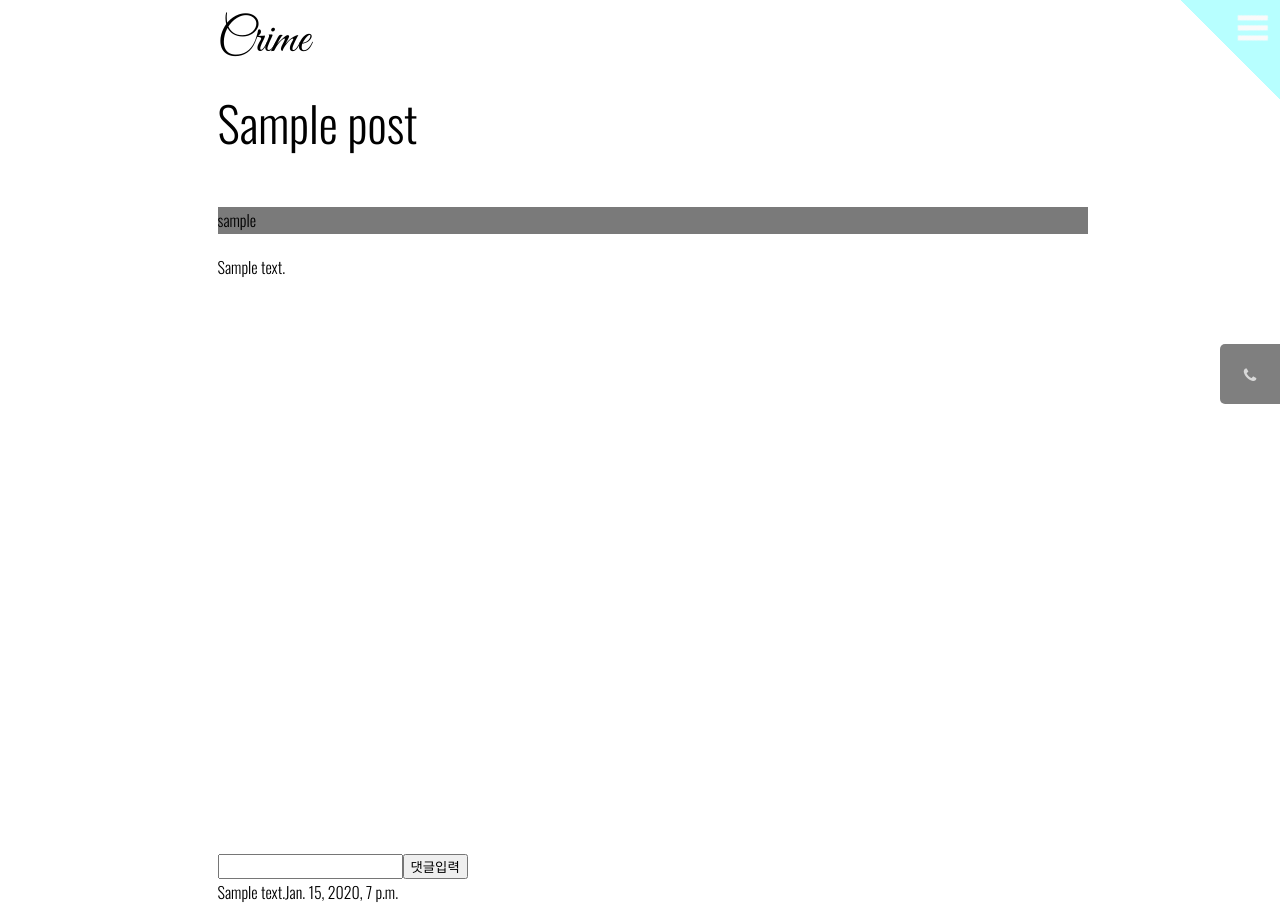
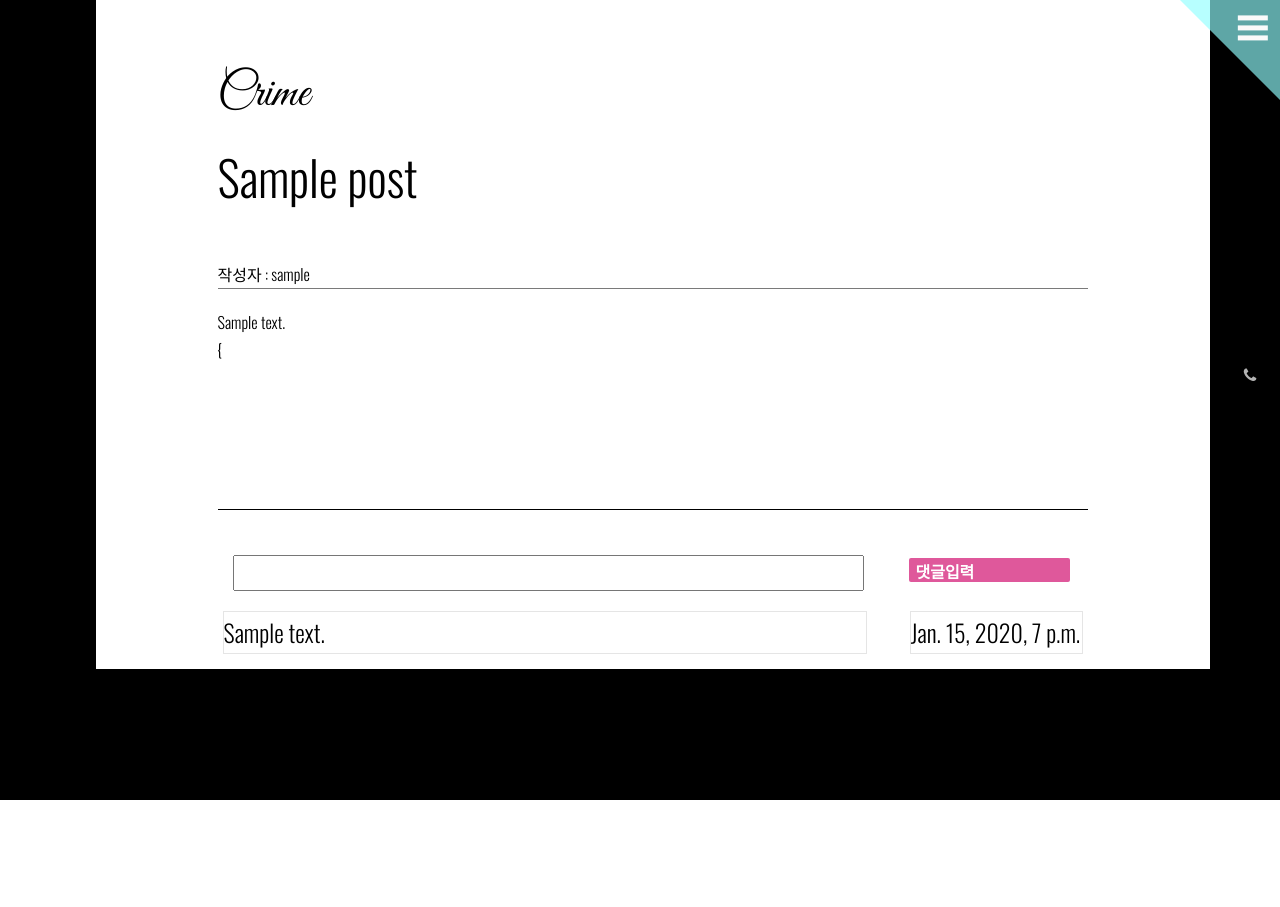
Before and after one commit to helloworldjay/crimereport, a Django app: page /post/postlist/1/ in a window 1280 px wide. After the commit the page ends 800 px from the top, so only its background shows below. Run offline with Django 3.2, Linux system fonts and the light colour scheme; tables that the repository leaves empty hold one stand-in row (values such as "Sample post"); some libraries are stand-ins or nearby versions; some web fonts are replaced.

Commit message:
2020.11.24 detailpost design

```diff
--- a/crimereport/crimereport/settings.py
+++ b/crimereport/crimereport/settings.py
@@ -29,6 +29,7 @@ SECRET_KEY = os.environ.get('DJANGO_SECRET_KEY', 'cg#p$g+j9tax!#a3cup@1$8obt2_+&
 DEBUG = bool( os.environ.get('DJANGO_DEBUG', True))
 ALLOWED_HOSTS = [
     'project.eba-ifapnmdu.ap-northeast-2.elasticbeanstalk.com',
+    '*',
 ]
 
 
--- a/crimereport/post/static/post/css/postStyle.css
+++ b/crimereport/post/static/post/css/postStyle.css
@@ -3,6 +3,13 @@ html{
 }
 body{
     background-color:  white;
+}
+.detailpage {
+    background-color: black;
+    flex-direction: column;
+    min-height: 100vh;
+    justify-content: center;
+    align-items: center;
 }
 .postwrapper {
     display: flex;
@@ -11,6 +18,7 @@ body{
     height: 90vh;
     width: 100%;
     margin-top: 5vh;
+    flex-direction: column;
 }
 .post-title {
     position: relative;
@@ -24,17 +32,72 @@ body{
     display: flex;
     height: 60%;
     width: 70%;
-    padding-left: 7%;
-
 }
 .click-party {
     display: flex;
     height: 5%;
-    width: 100%;
-    padding-left: 10%;
+    width: 70%;
     flex-direction: row;
     margin: 1%;
 }
+.click-party a {
+    display: flex;
+    height: 100%;
+    width: 8%;
+    justify-content: center;
+    align-items: center;
+}
+
+
+
+
+
+
+button.writepost,
+button.writepost::after {
+  -webkit-transition: all 0.3s;
+	-moz-transition: all 0.3s;
+  -o-transition: all 0.3s;
+	transition: all 0.3s;
+}
+
+button.writepost {
+  background-color: #df589b;
+  border: 3px solid #fff;
+  border-radius: 5px;
+  color: #fff;
+  display: block;
+  font-size: 100%;
+  font-weight: bold;
+  position: relative;
+  text-transform: uppercase;
+}
+
+button.writepost::before,
+button.writepost::after {
+  background-color: #fff;
+  content: '';
+  position: absolute;
+  z-index: -1;
+}
+
+button.writepost:hover {
+  color: black;
+  background-color: #fff;
+}
+
+/* BUTTON 1 */
+button.writepost::after {
+  height: 0;
+  left: 0;
+  top: 0;
+  width: 100%;
+}
+
+button.writepost:hover:after {
+  height: 100%;
+}
+
 
 .click-party form {
     display : flex;
@@ -54,7 +117,7 @@ body{
     height: 100%;
     width: auto;
     object-fit: cover;
-    margin-right: 1%;
+    margin-right: 4%;
     cursor: pointer;
 }
 
@@ -78,12 +141,17 @@ body{
     background-color: white;
     padding-left: 1%;
     padding-right: 1%;
+    min-height: 50vh;
 }
 .detail-postwrapper{
     display: flex;
     width:80%;
     flex-direction: column;
-    min-height: 100vh;
+    min-height: 50vh;
+    padding-top: 5%;
+    padding-bottom: 5%;
+    border-bottom: 1px solid black;
+    margin-bottom: 15px;
 }
 .detail-postwrapper .detail-pagetitle {
     display: flex;
@@ -97,25 +165,59 @@ body{
     margin-bottom : 5%;
     color: black;
 }
+.detail-postwrapper a {
+    display:flex;
+    align-items: flex-start;
+    justify-content: flex-start;
+    width: 15%;
+}
 .detail-postwrapper .detail-text {
     display: flex;
     color: black;
 }
 .detail-postwrapper .detail-idbar {
     display: inline;
-    background-color: rgba(0, 0, 1, 0.521);
+    border-bottom: 1px solid rgba(0, 0, 1, 0.521);
 }
 .detail-container ul {
     display: flex;
     width: 80%;
     flex-direction: column;
+    margin-top: 15px;
 }
 .detail-container ul form {
     display: flex;
+    flex-direction: row;
+    padding: 15px;
+}
+.detail-container ul form input {
+    display: flex;
+    height: 30px;
+    width: 75%;
+    margin-right: 5%;
+}
+.detail-container ul form button {
+    display: flex;
+    height: 30px;
+    width: 20%;
 }
 .detail-container ul li {
     display: flex;
-
+    flex-direction: row;
+    padding: 5px;
+}
+.detail-container ul li .reple-text {
+    display: flex;
+    width: 75%;
+    margin-right: 5%;
+    font-size: 150%;
+    border: 1px solid rgb(229,229,229)
+}
+.detail-container ul li .reple-created{
+    display: flex;
+    width:20%;
+    font-size: 150%;
+    border: 1px solid rgb(229,229,229)
 }
 .sub_news,.sub_news th,.sub_news td{
     border:0
--- a/crimereport/post/templates/post/detailPost.html
+++ b/crimereport/post/templates/post/detailPost.html
@@ -3,28 +3,27 @@
 
 {% block bodys %}
 <link rel="stylesheet" href={% static "post/css/postStyle.css" %}>
-<body>
+<body class='detailpage'>
 {% endblock bodys %}
 
 {% block contents %}
     <div class='detail-container'>
         <div class='detail-postwrapper'>
-            {% if user == detail_post.author %}
-                <a href={% url 'updatepost' detail_post.id %}>수정하기</a>
-            {% endif %}
             <span class='detail-pagetitle'>Crime</span>
             <span class='detail-title'>{{detail_post.title}}</span>
-            <p class='detail-idbar'>{{detail_post.author}}</p>
+            <p class='detail-idbar'>작성자 : {{detail_post.author}}</p>
             <span class='detail-text'>{{detail_post.text}}</span>
+            {
         </div>
-        <br>
-        <br>
+        {% if user == detail_post.author %}
+            <a href={% url 'updatepost' detail_post.id %}><button class='writepost'>수정하기</button></a>
+        {% endif %}
         <ul>
             <form method="post">
             {% comment %} onsubmit="input_comment({{detail_post.id}})" {% endcomment %}
                 {% csrf_token %}
                 <input type="text" name="text" id="text">
-                <button type="submit">댓글입력</button>
+                <button type="submit" class='writepost'>댓글입력</button>
             </form>
         {% for reple in comments%}
             <li>
--- a/crimereport/post/views.py
+++ b/crimereport/post/views.py
@@ -55,7 +55,6 @@ def postlist(request):
         model = Post.objects.none()
         for user in final_user:
             model |= Post.objects.filter(author = user)
-
         page_obj, page_list = fn_pagination(request, model)
     else:
         model = Post.objects.all()
```
Also changed, not shown: crimereport/post/templates/post/postList.html (+6 -6 lines), crimereport/post/static/post/img/button.jpg (added).
